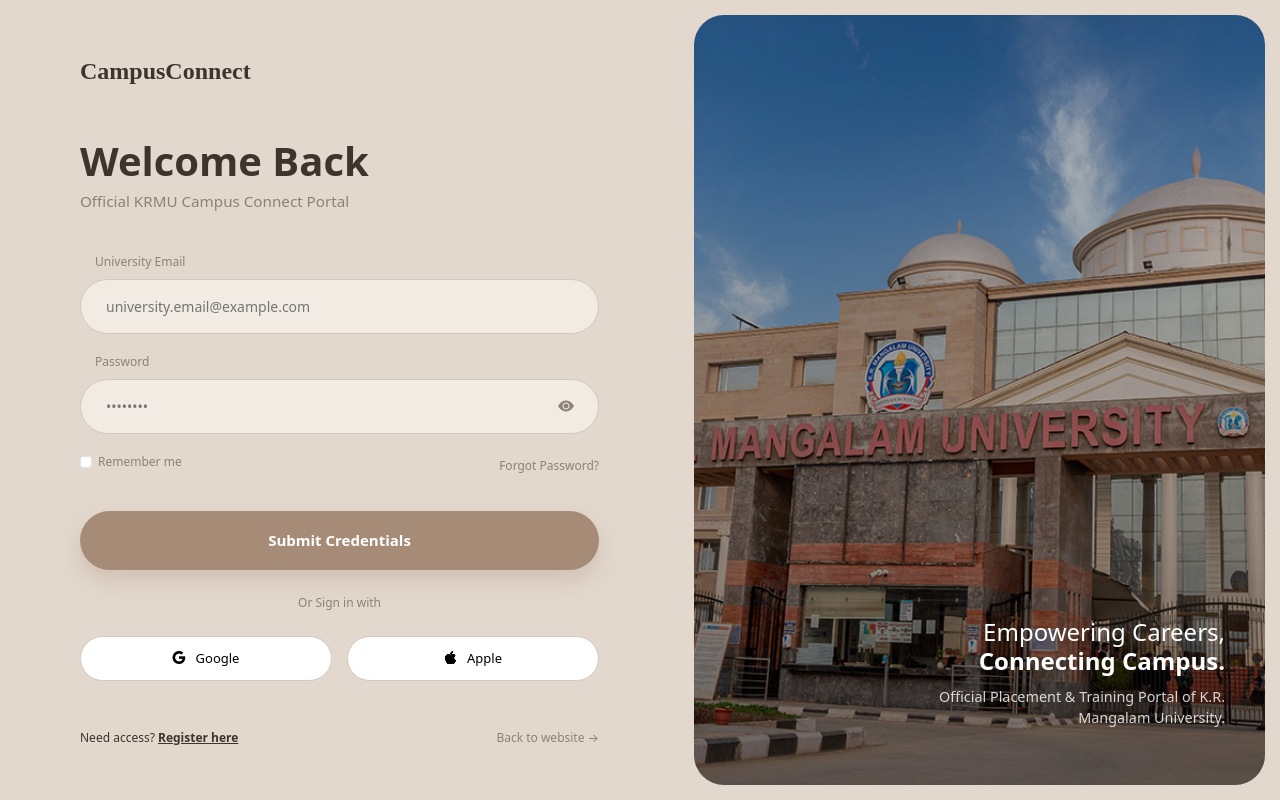
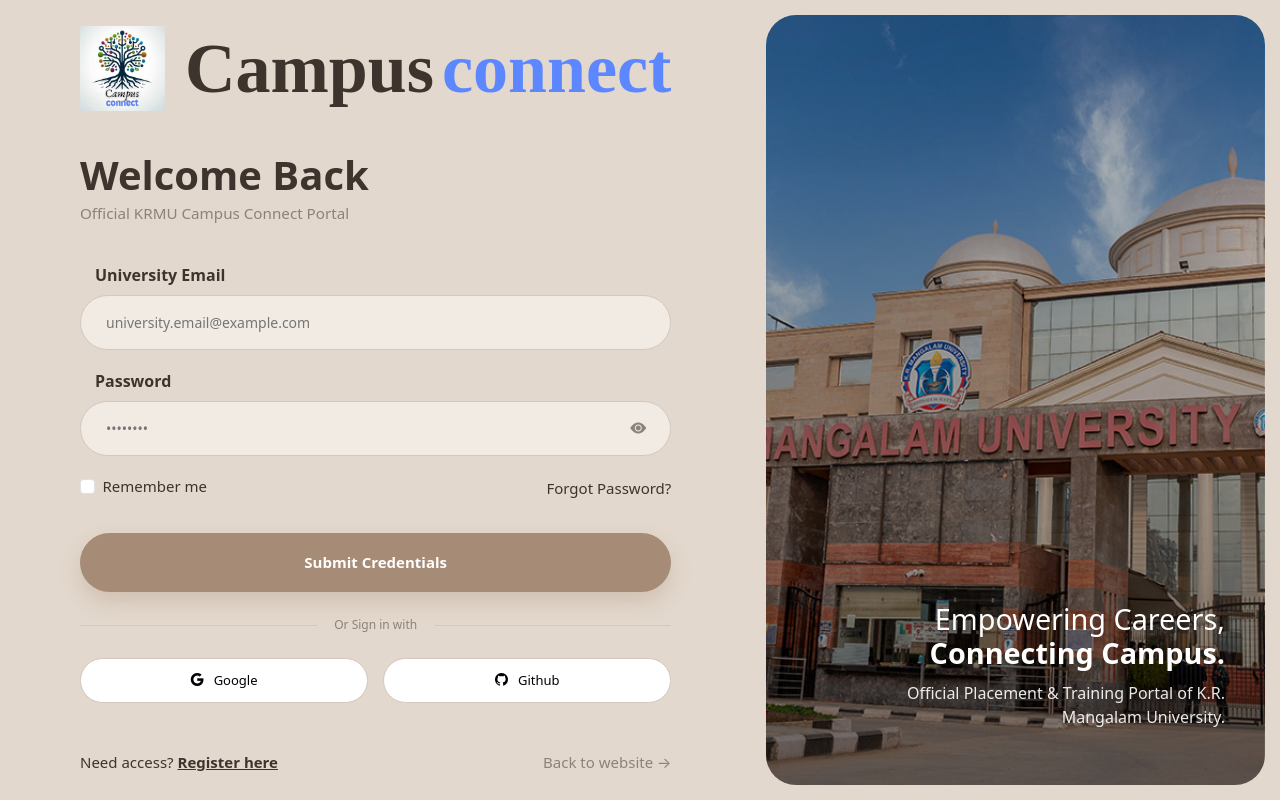
Before and after one commit to SanskarSaurabh/Projexa-College-Project, a React (Create React App) app in the folder frontend/: page / in a window 1280 px wide. Built offline with nearby package versions, Linux system fonts and the light colour scheme; no server answers.

Commit message:
LoginUpdate1

```diff
--- a/frontend/src/pages/Login.css
+++ b/frontend/src/pages/Login.css
@@ -5,6 +5,7 @@
   --camp-accent-clay: #a68b77;
   --camp-dark-text: #3d342d;
   --camp-muted-text: #8c8279;
+  --camp-logo-blue: #5d87ff; /* Matching the "connect" blue from your logo */
 }
 
 /* Force full screen and remove default spacing */
@@ -42,14 +43,35 @@
   justify-content: center;
 }
 
+/* Updated Brand Section to handle Logo + Text side-by-side */
 .campus-brand {
-  font-size: 24px;
-  font-weight: 800;
-  color: var(--camp-dark-text);
-  margin-bottom: 3rem;
+  display: flex;
+  align-items: center;
+  gap: 20px;
+  margin-bottom: 2.5rem;
   font-family: serif;
 }
 
+.campus-logo-img {
+  height: 85px; /* Scaled to match your large font size */
+  width: auto;
+  object-fit: contain;
+}
+
+.campus-brand-text {
+  font-size: 70px;
+  font-weight: 800;
+  color: var(--camp-dark-text);
+  line-height: 1;
+}
+
+.campus-brand-text .text-sub {
+  color: var(--camp-logo-blue);
+  font-weight: 700;
+  margin-left: 8px;
+}
+
+/* Content Area */
 .campus-welcome {
   font-size: 2.5rem;
   font-weight: 700;
@@ -63,13 +85,15 @@
   font-size: 0.95rem;
 }
 
+/* Form Inputs */
 .campus-input-field { margin-bottom: 1.2rem; }
 .campus-input-field label {
   display: block;
-  font-size: 12px;
-  color: var(--camp-muted-text);
+  font-size: 16px;
+  color: var(--camp-dark-text);
   margin-bottom: 8px;
   margin-left: 15px;
+  font-weight: 600;
 }
 
 .campus-input-field input {
@@ -80,6 +104,11 @@
   border-radius: 50px;
   outline: none;
   font-size: 14px;
+  transition: border-color 0.3s ease;
+}
+
+.campus-input-field input:focus {
+  border-color: var(--camp-accent-clay);
 }
 
 .campus-password-wrapper { position: relative; }
@@ -89,18 +118,21 @@
   top: 50%;
   transform: translateY(-50%);
   color: var(--camp-muted-text);
+  cursor: pointer;
 }
 
+/* Actions */
 .campus-extra-actions {
   display: flex;
   justify-content: space-between;
   align-items: center;
-  font-size: 12px;
+  font-size: 15px;
   margin-bottom: 2rem;
-  color: var(--camp-muted-text);
+  color: var(--camp-dark-text);
 }
 
-.forgot-link { color: var(--camp-muted-text); text-decoration: none; }
+.forgot-link { color: var(--camp-dark-text); text-decoration: none; }
+.forgot-link:hover { text-decoration: underline; }
 
 .campus-submit-btn {
   width: 100%;
@@ -113,6 +145,12 @@
   font-size: 15px;
   cursor: pointer;
   box-shadow: 0 10px 20px rgba(166, 139, 119, 0.3);
+  transition: transform 0.2s ease, background 0.2s ease;
+}
+
+.campus-submit-btn:hover {
+  background-color: #927865;
+  transform: translateY(-2px);
 }
 
 .campus-or-divider {
@@ -120,7 +158,20 @@
   margin: 1.5rem 0;
   font-size: 12px;
   color: var(--camp-muted-text);
+  position: relative;
 }
+
+.campus-or-divider::before,
+.campus-or-divider::after {
+  content: "";
+  position: absolute;
+  top: 50%;
+  width: 40%;
+  height: 1px;
+  background: #d4c8bd;
+}
+.campus-or-divider::before { left: 0; }
+.campus-or-divider::after { right: 0; }
 
 .campus-social-group { display: flex; gap: 15px; }
 .campus-social-item {
@@ -134,13 +185,19 @@
   align-items: center;
   justify-content: center;
   gap: 10px;
+  cursor: pointer;
+  transition: background 0.2s;
+}
+
+.campus-social-item:hover {
+  background: #fdfcfb;
 }
 
 .campus-form-footer {
   margin-top: 3rem;
   display: flex;
   justify-content: space-between;
-  font-size: 12px;
+  font-size: 15px;
 }
 
 .register-link { text-decoration: none; color: var(--camp-dark-text); }
@@ -163,22 +220,22 @@
   flex-direction: column;
   justify-content: flex-end;
   padding: 40px;
-  /* Add a smooth transition for a premium feel */
   transition: transform 0.3s ease;
 }
 
-.campus-overlay-text h3 {
-  color: #ffffff;
-  margin: 0;
-  line-height: 1.2;
+.campus-overlay-text {
+  position: absolute;
+  bottom: 40px;
+  right: 40px;
+  color: white;
+  text-align: right;
+  z-index: 2;
 }
 
-.campus-overlay-text p {
-  color: rgba(255, 255, 255, 0.9);
-  margin-top: 10px;
-  font-size: 0.95rem;
-}
+.campus-overlay-text h3 { margin: 0; font-size: 1.8rem; line-height: 1.2; }
+.campus-overlay-text p { font-size: 1rem; opacity: 0.9; max-width: 350px; margin-left: auto; margin-top: 10px;}
 
+/* Widgets Overlay */
 .floating-widget {
   position: absolute;
   background: rgba(255, 255, 255, 0.85);
@@ -186,24 +243,13 @@
   padding: 12px 20px;
   border-radius: 15px;
   box-shadow: 0 8px 32px rgba(0,0,0,0.1);
+  z-index: 2;
 }
 
 .widget-task { top: 30px; left: 30px; display: flex; gap: 10px; align-items: center; }
 .task-dot { width: 8px; height: 8px; border-radius: 50%; background: #ffda79; }
 .widget-label { font-weight: bold; font-size: 12px; color: #333; }
-.widget-time { font-size: 10px; color: #777; }
 
 .widget-daily { bottom: 100px; left: 30px; width: 160px; }
 .avatar-stack { display: flex; gap: 4px; margin-top: 8px; }
-.stack-dot { width: 20px; height: 20px; border-radius: 50%; background: #ddd; border: 2px solid white; }
-
-.campus-overlay-text {
-  position: absolute;
-  bottom: 40px;
-  right: 40px;
-  color: white;
-  text-align: right;
-}
-
-.campus-overlay-text h3 { margin: 0; font-size: 1.5rem; }
-.campus-overlay-text p { font-size: 0.9rem; opacity: 0.9; max-width: 300px; margin-left: auto; }
+.stack-dot { width: 22px; height: 22px; border-radius: 50%; background: #ddd; border: 2px solid white; }
--- a/frontend/src/pages/Login.js
+++ b/frontend/src/pages/Login.js
@@ -4,8 +4,9 @@
 import { AuthContext } from "../context/AuthContext";
 import "./Login.css";
 
-// 1. Import the downloaded image
+// 1. Import both the background and the new logo
 import krmuImage from "../assets/krmu-hd.jpg";
+import campusLogo from "../assets/campus-logo.png"; // Ensure the logo is in your assets folder
 
 const Login = () => {
   const [email, setEmail] = useState("");
@@ -33,11 +34,19 @@
 
         {/* LEFT SECTION: FORM */}
         <div className="campus-form-side">
-          <div className="campus-brand">CampusConnect</div>
+
+          {/* UPDATED BRAND SECTION WITH LOGO */}
+          <div className="campus-brand">
+            <img src={campusLogo} alt="Campus Connect Logo" className="campus-logo-img" />
+            <div className="campus-brand-text">
+              <span className="text-main">Campus</span>
+              <span className="text-sub">connect</span>
+            </div>
+          </div>
 
           <div className="campus-content-box">
             <h2 className="campus-welcome">Welcome Back</h2>
-            <p className="campus-subtitle">Official KRMU Campus Connect Portal</p>
+            <h4 className="campus-subtitle">Official KRMU Campus Connect Portal</h4>
 
             {error && <div className="campus-error-alert">{error}</div>}
 
@@ -85,7 +94,7 @@
                 <i className="bi bi-google"></i> Google
               </button>
               <button className="campus-social-item">
-                <i className="bi bi-apple"></i> Apple
+                <i className="bi bi-github"></i> Github
               </button>
             </div>
 
@@ -98,7 +107,6 @@
 
         {/* RIGHT SECTION: IMAGE PANE */}
         <div className="campus-visual-side">
-          {/* 2. Style applied here using the imported variable */}
           <div
             className="campus-image-inset"
             style={{
```
Also changed, not shown: frontend/src/assets/campus-logo.png (added).
